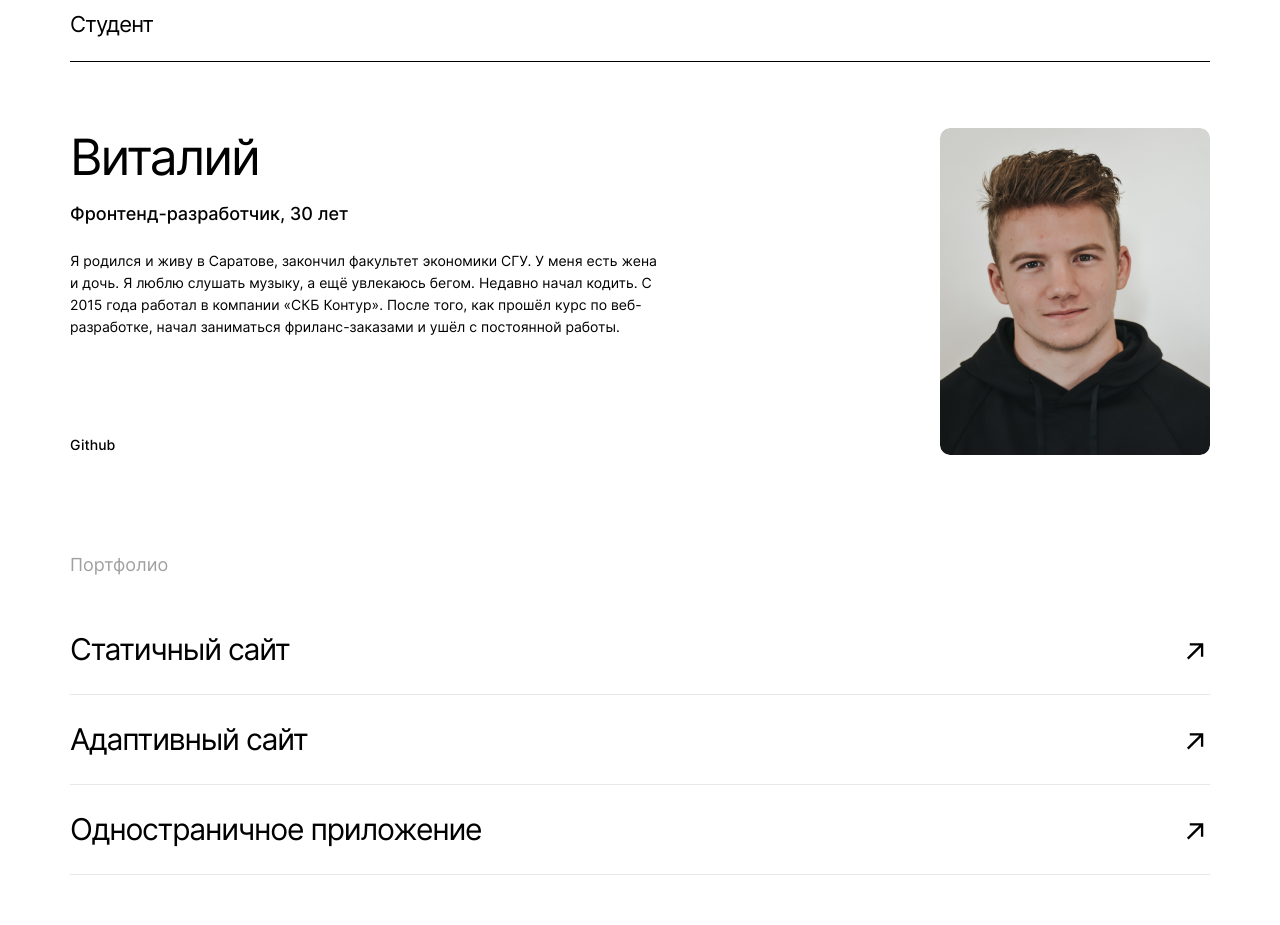
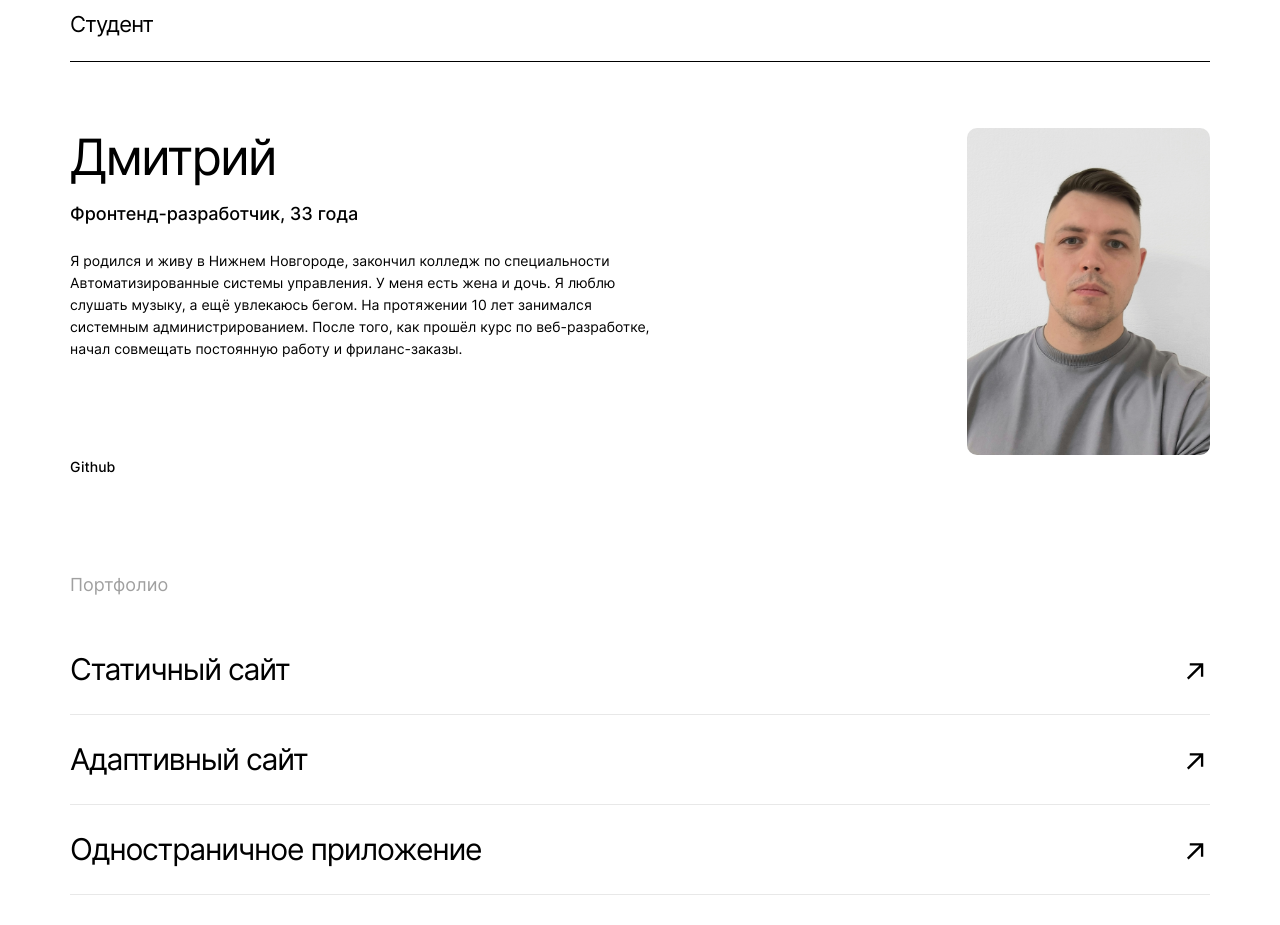
Before and after one commit to KalinaFrontend/movies-explorer-frontend, a React (Create React App) app: page / in a window 1280 px wide. Shown: the part 1920-2845 px from the top of the page. Built offline with nearby package versions, Linux system fonts and the light colour scheme.

Commit message:
refactor: изменить портфолио и данные о себе

```diff
--- a/src/components/AboutMe/AboutMe.js
+++ b/src/components/AboutMe/AboutMe.js
@@ -10,15 +10,13 @@ function AboutMe() {
       <h2 className="about-me__title">Студент</h2>
       <div className="about-me__container">
         <div className="about-me__description">
-          <h3 className="about-me__name">Виталий</h3>
-          <p className="about-me__about">Фронтенд-разработчик, 30 лет</p>
+          <h3 className="about-me__name">Дмитрий</h3>
+          <p className="about-me__about">Фронтенд-разработчик, 33 года</p>
           <p className="about-me__biography">
-            Я родился и живу в Саратове, закончил факультет экономики СГУ. У
+            Я родился и живу в Нижнем Новгороде, закончил колледж по специальности Автоматизированные системы управления. У
             меня есть жена и дочь. Я люблю слушать музыку, а ещё увлекаюсь
-            бегом. Недавно начал кодить.
-            С 2015 года работал в компании «СКБ
-            Контур». После того, как прошёл курс по веб-разработке, начал
-            заниматься фриланс-заказами и ушёл с постоянной работы.
+            бегом. На протяжении 10 лет занимался системным администрированием. После того, как прошёл курс по веб-разработке, начал
+            совмещать постоянную работу и фриланс-заказы.
           </p>
           <p className="about-me__github-link-container">
             <a
```
Also changed, not shown: src/images/about-me__foto.jpg.
